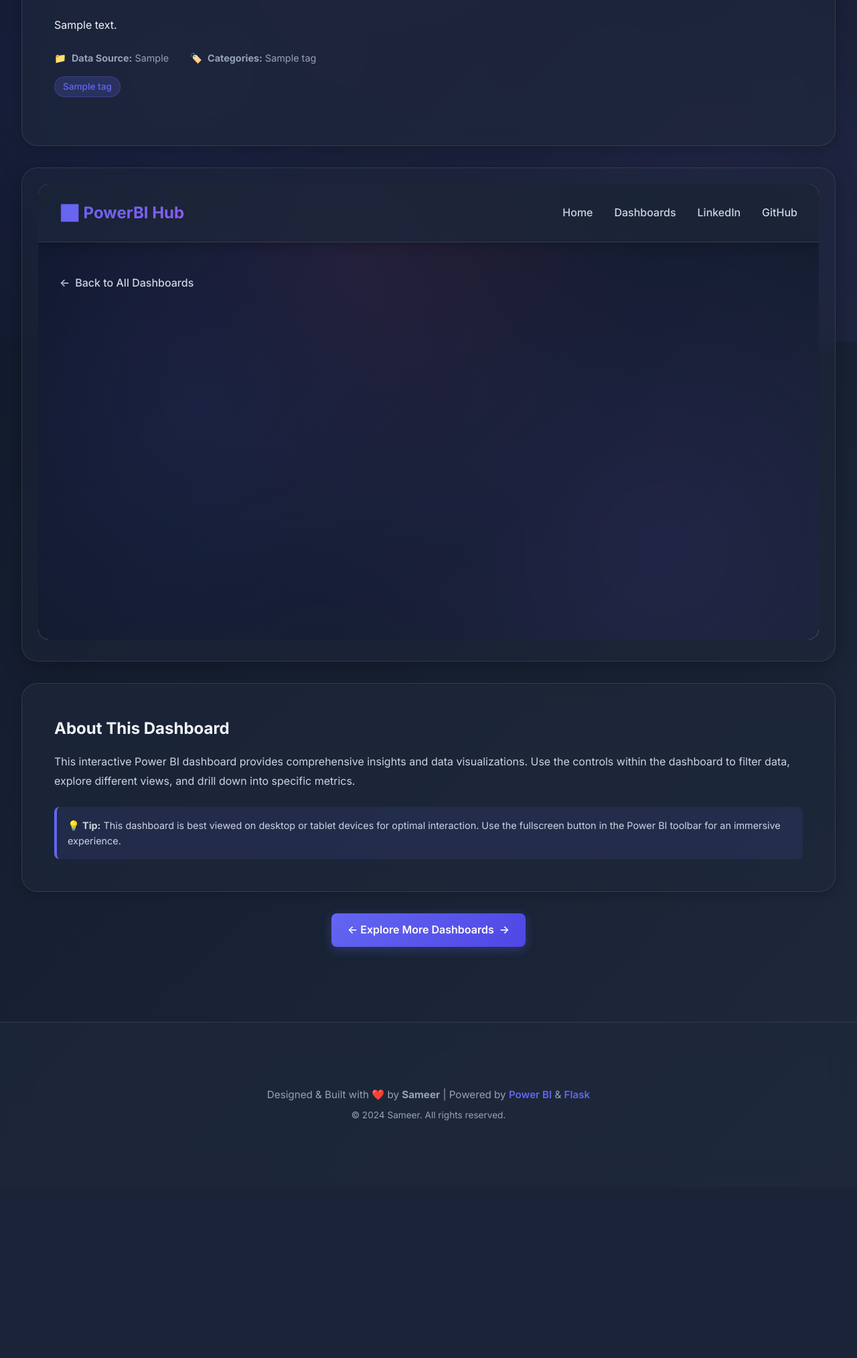
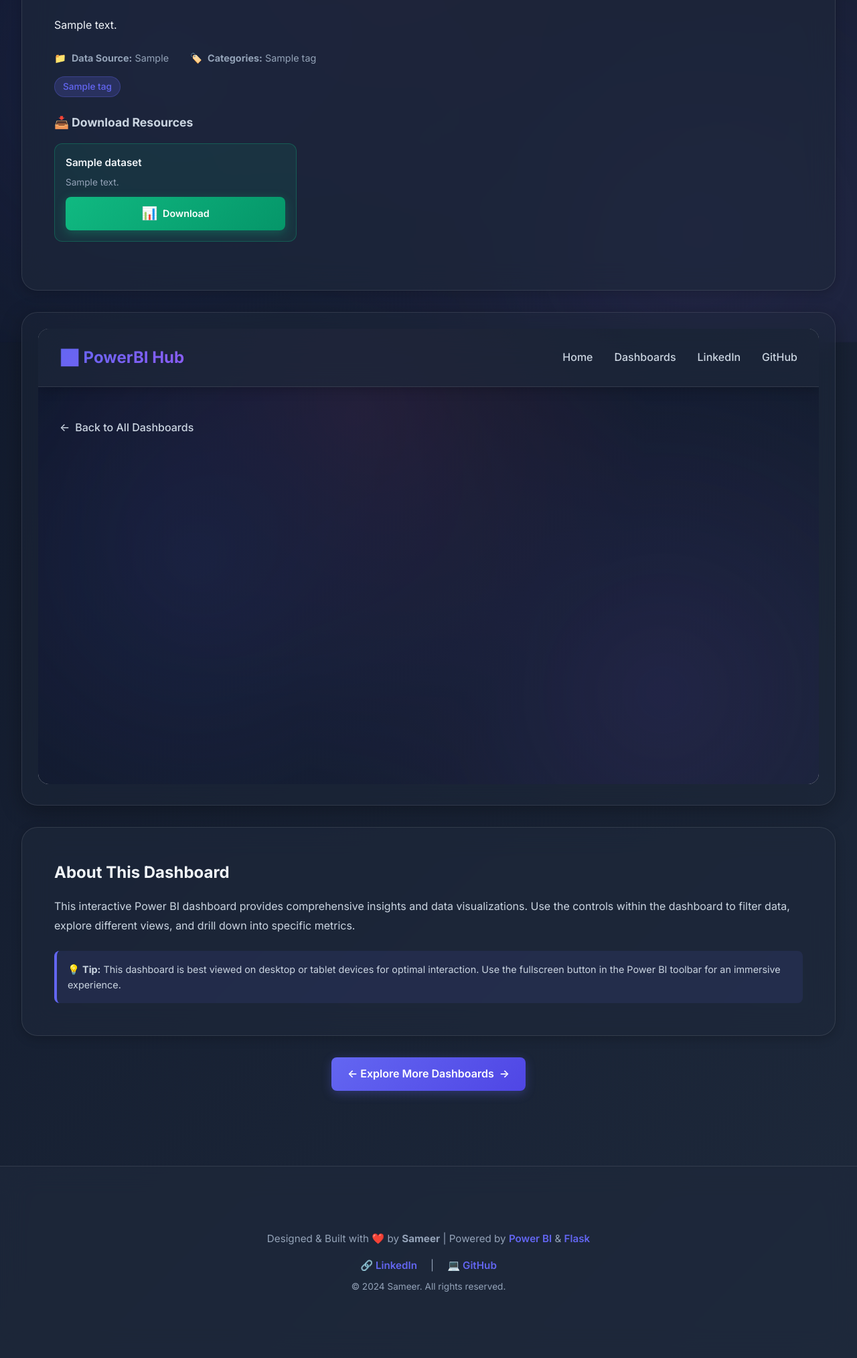
Before and after one commit to sameer6334/powerbi-website, a Flask app: template templates/dashboard.html in a window 1280 px wide. Shown: the part 289-2317 px from the top of the page at 67% size. Before the commit the page ends 1962 px from the top, so only its background shows below. Run offline with Flask 3, Linux system fonts and the light colour scheme; the template is opened without the code that fills it: most values are stand-ins (such as "Sample title", 1, 10 or a date in 2020).

Commit message:
3 dashboards added

```diff
--- a/app.py
+++ b/app.py
@@ -1,4 +1,4 @@
-from flask import Flask, render_template, jsonify, abort
+from flask import Flask, render_template, jsonify, abort, send_from_directory
 import json
 import os
 
@@ -6,6 +6,12 @@ app = Flask(__name__)
 
 # Configuration
 DASHBOARD_JSON_PATH = os.path.join('dashboards', 'dashboard.json')
+DATASETS_FOLDER = os.path.join('dashboards', 'datasets')
+PBIX_FOLDER = os.path.join('dashboards', 'pbix_files')
+
+# Create folders if they don't exist
+os.makedirs(DATASETS_FOLDER, exist_ok=True)
+os.makedirs(PBIX_FOLDER, exist_ok=True)
 
 def load_dashboards():
     """Load dashboard data from JSON file"""
@@ -49,6 +55,81 @@ def api_dashboards():
     dashboards = load_dashboards()
     return jsonify(dashboards)
 
+@app.route('/download/dataset/<dashboard_id>')
+@app.route('/download/dataset/<dashboard_id>/<int:file_index>')
+def download_dataset(dashboard_id, file_index=0):
+    """Download dataset file for a specific dashboard"""
+    dashboards = load_dashboards()
+
+    # Find the dashboard
+    dashboard = None
+    for dash in dashboards:
+        if dash.get('id') == dashboard_id:
+            dashboard = dash
+            break
+
+    if not dashboard:
+        abort(404)
+
+    # Handle multiple dataset files
+    if 'dataset_files' in dashboard:
+        dataset_files = dashboard['dataset_files']
+        if file_index >= len(dataset_files):
+            abort(404)
+        filepath = dataset_files[file_index]['file']
+    elif 'dataset_file' in dashboard:
+        # Backward compatibility with single file
+        filepath = dashboard['dataset_file']
+    else:
+        abort(404)
+
+    # Check if it's an absolute path
+    if os.path.isabs(filepath):
+        # Absolute path provided
+        if not os.path.exists(filepath):
+            abort(404)
+        directory = os.path.dirname(filepath)
+        filename = os.path.basename(filepath)
+        return send_from_directory(directory, filename, as_attachment=True)
+    else:
+        # Relative path (filename only)
+        file_path = os.path.join(DATASETS_FOLDER, filepath)
+        if not os.path.exists(file_path):
+            abort(404)
+        return send_from_directory(DATASETS_FOLDER, filepath, as_attachment=True)
+
+@app.route('/download/pbix/<dashboard_id>')
+def download_pbix(dashboard_id):
+    """Download PBIX file for a specific dashboard"""
+    dashboards = load_dashboards()
+
+    # Find the dashboard
+    dashboard = None
+    for dash in dashboards:
+        if dash.get('id') == dashboard_id:
+            dashboard = dash
+            break
+
+    if not dashboard or 'pbix_file' not in dashboard:
+        abort(404)
+
+    filepath = dashboard['pbix_file']
+
+    # Check if it's an absolute path
+    if os.path.isabs(filepath):
+        # Absolute path provided
+        if not os.path.exists(filepath):
+            abort(404)
+        directory = os.path.dirname(filepath)
+        filename = os.path.basename(filepath)
+        return send_from_directory(directory, filename, as_attachment=True)
+    else:
+        # Relative path (filename only)
+        file_path = os.path.join(PBIX_FOLDER, filepath)
+        if not os.path.exists(file_path):
+            abort(404)
+        return send_from_directory(PBIX_FOLDER, filepath, as_attachment=True)
+
 @app.errorhandler(404)
 def page_not_found(e):
     """Custom 404 error page"""
--- a/static/style.css
+++ b/static/style.css
@@ -394,6 +394,120 @@
   }
 
   /* ========================================
+     DOWNLOAD BUTTONS
+  ======================================== */
+  .download-btn {
+    display: inline-flex;
+    align-items: center;
+    gap: var(--spacing-xs);
+    background: linear-gradient(135deg, #10b981, #059669);
+    color: white;
+    padding: 0.75rem 1.5rem;
+    border-radius: var(--radius-sm);
+    text-decoration: none;
+    font-weight: 600;
+    transition: all 0.3s ease;
+    border: none;
+    cursor: pointer;
+    box-shadow: 0 4px 15px rgba(16, 185, 129, 0.3);
+    font-size: 0.95rem;
+  }
+
+  .download-btn:hover {
+    transform: translateY(-3px);
+    box-shadow: 0 6px 20px rgba(16, 185, 129, 0.5);
+    background: linear-gradient(135deg, #059669, #047857);
+  }
+
+  .download-btn span:first-child {
+    font-size: 1.2rem;
+  }
+
+  .pbix-btn {
+    background: linear-gradient(135deg, #f59e0b, #d97706);
+    box-shadow: 0 4px 15px rgba(245, 158, 11, 0.3);
+  }
+
+  .pbix-btn:hover {
+    background: linear-gradient(135deg, #d97706, #b45309);
+    box-shadow: 0 6px 20px rgba(245, 158, 11, 0.5);
+  }
+
+  /* ========================================
+     DOWNLOAD RESOURCES SECTION
+  ======================================== */
+  .download-resources {
+    margin-top: 1.5rem;
+  }
+
+  .download-resources h3 {
+    font-size: 1.1rem;
+    margin-bottom: 1rem;
+    color: var(--text-secondary);
+    display: flex;
+    align-items: center;
+    gap: 0.5rem;
+  }
+
+  .dataset-grid {
+    display: grid;
+    grid-template-columns: repeat(auto-fill, minmax(280px, 1fr));
+    gap: 1rem;
+    margin-bottom: 1.5rem;
+  }
+
+  .dataset-card {
+    background: rgba(16, 185, 129, 0.1);
+    border: 1px solid rgba(16, 185, 129, 0.3);
+    border-radius: 0.75rem;
+    padding: 1rem;
+    display: flex;
+    flex-direction: column;
+    height: 100%;
+    transition: all 0.3s ease;
+  }
+
+  .dataset-card:hover {
+    transform: translateY(-4px);
+    border-color: rgba(16, 185, 129, 0.5);
+    box-shadow: 0 8px 24px rgba(16, 185, 129, 0.2);
+  }
+
+  .dataset-card h4 {
+    font-size: 0.95rem;
+    margin-bottom: 0.5rem;
+    color: var(--text-primary);
+    font-weight: 600;
+  }
+
+  .dataset-card p {
+    font-size: 0.85rem;
+    color: var(--text-muted);
+    margin-bottom: 0.75rem;
+    line-height: 1.4;
+    flex-grow: 1;
+  }
+
+  .dataset-card .download-btn {
+    width: 100%;
+    justify-content: center;
+    font-size: 0.9rem;
+    padding: 0.6rem 1rem;
+    margin-top: auto;
+  }
+
+  .pbix-download {
+    margin-top: 1rem;
+  }
+
+  /* Responsive adjustments for download grid */
+  @media (max-width: 768px) {
+    .dataset-grid {
+      grid-template-columns: 1fr;
+    }
+  }
+
+  /* ========================================
      FOOTER
   ======================================== */
   footer {
--- a/templates/dashboard.html
+++ b/templates/dashboard.html
@@ -70,6 +70,51 @@
                 {% endfor %}
             </div>
             {% endif %}
+
+            <!-- Download Buttons -->
+            {% if dashboard.dataset_files or dashboard.dataset_file or dashboard.pbix_file %}
+            <div class="download-resources">
+                <h3>📥 Download Resources</h3>
+
+                <!-- Multiple Dataset Files -->
+                {% if dashboard.dataset_files %}
+                <div class="dataset-grid">
+                    {% for dataset in dashboard.dataset_files %}
+                    <div class="dataset-card">
+                        <h4>{{ dataset.name }}</h4>
+                        {% if dataset.description %}
+                        <p>{{ dataset.description }}</p>
+                        {% endif %}
+                        <a href="{{ url_for('download_dataset', dashboard_id=dashboard.id, file_index=loop.index0) }}" class="download-btn" download>
+                            <span>📊</span>
+                            <span>Download</span>
+                        </a>
+                    </div>
+                    {% endfor %}
+                </div>
+                {% endif %}
+
+                <!-- Single Dataset File (Backward Compatibility) -->
+                {% if dashboard.dataset_file and not dashboard.dataset_files %}
+                <div style="margin-bottom: 1rem;">
+                    <a href="{{ url_for('download_dataset', dashboard_id=dashboard.id) }}" class="download-btn" download>
+                        <span>📊</span>
+                        <span>Download Dataset</span>
+                    </a>
+                </div>
+                {% endif %}
+
+                <!-- PBIX File -->
+                {% if dashboard.pbix_file %}
+                <div class="pbix-download">
+                    <a href="{{ url_for('download_pbix', dashboard_id=dashboard.id) }}" class="download-btn pbix-btn" download>
+                        <span>📂</span>
+                        <span>Download PBIX File</span>
+                    </a>
+                </div>
+                {% endif %}
+            </div>
+            {% endif %}
         </header>
 
         <!-- Power BI Embed -->
@@ -116,6 +161,15 @@
                 Powered by <a href="https://powerbi.microsoft.com" target="_blank" rel="noopener">Power BI</a> &
                 <a href="https://flask.palletsprojects.com" target="_blank" rel="noopener">Flask</a>
             </p>
+            <p style="margin-top: 1rem; font-size: 0.95rem;">
+                <a href="https://www.linkedin.com/in/sameer-pathak-8aa33727b/" target="_blank" rel="noopener" style="margin: 0 1rem; text-decoration: none;">
+                    🔗 LinkedIn
+                </a>
+                |
+                <a href="https://github.com/sameer6334" target="_blank" rel="noopener" style="margin: 0 1rem; text-decoration: none;">
+                    💻 GitHub
+                </a>
+            </p>
             <p style="margin-top: 0.5rem; font-size: 0.85rem;">
                 © 2024 Sameer. All rights reserved.
             </p>
```
Also changed, not shown: dashboards/dashboard.json (+52 -14 lines), 10 other files.
